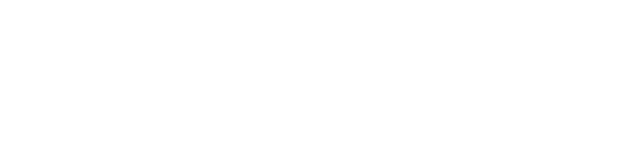
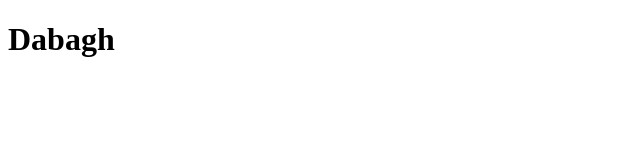
Before and after one commit to mmsdPrg/First-project-d, a plain HTML site: page index.html in a window 1280 px wide. Shown: the whole page, without its empty margins (0-640 px from the left). Drawn offline with Linux system fonts and the light colour scheme.

Commit message:
dabgah change

```diff
--- a/index.html
+++ b/index.html
@@ -7,6 +7,6 @@
     <title>Document</title>
 </head>
 <body>
-
+    <h1>Dabagh</h1>
 </body>
 </html>
```
